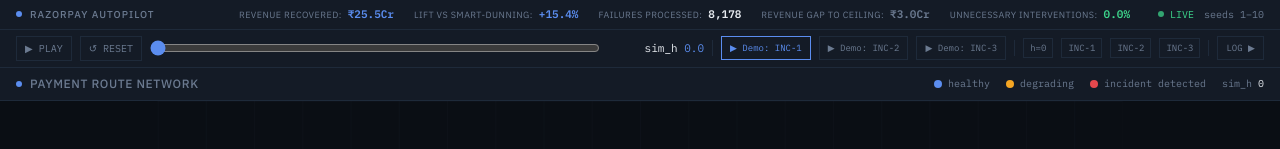
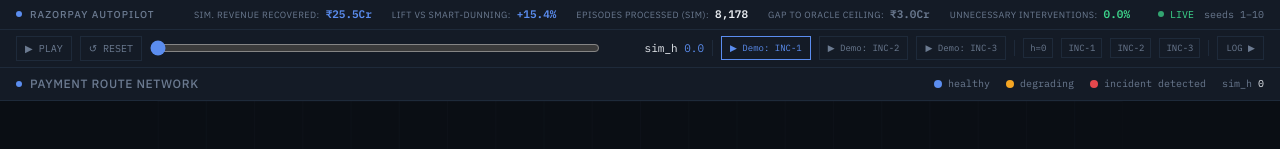
Before and after one commit to CHARU0906/razorpay-autopilot, a React (Vite) app in the folder ui/: page / in a window 1280 px wide. Shown: the top 149 px of the page. Built offline with nearby package versions, Linux system fonts and the light colour scheme.

Commit message:
Fix 4: MetricStrip labels — Sim. Revenue Recovered, Episodes Processed (Sim), UIR detail

```diff
--- a/ui/src/components/MetricStrip.jsx
+++ b/ui/src/components/MetricStrip.jsx
@@ -13,7 +13,7 @@
 
 const METRICS = [
   {
-    label: 'Revenue Recovered',
+    label: 'Sim. Revenue Recovered',
     value: fmt_inr(BENCHMARK.autopilot.gross_revenue),
     sub: `${fmt_pct(BENCHMARK.autopilot.recovery_rate)} recovery rate`,
     color: 'text-signal-blue',
@@ -27,14 +27,14 @@
     detail: `orchestration +${BENCHMARK.autopilot.orchestration_gain_pct}% · detection +${BENCHMARK.autopilot.detection_gain_pct}%`,
   },
   {
-    label: 'Failures Processed',
+    label: 'Episodes Processed (Sim)',
     value: BENCHMARK.autopilot.interventions.toLocaleString(),
     sub: `${TOTAL_EPISODES.toLocaleString()} total episodes`,
     color: 'text-text',
     detail: `${(BENCHMARK.autopilot.recovery_rate * 100).toFixed(1)}% recovered`,
   },
   {
-    label: 'Revenue Gap to Ceiling',
+    label: 'Gap to Oracle Ceiling',
     value: fmt_inr(REVENUE_AT_RISK),
     sub: `${BENCHMARK.autopilot.pct_of_oracle.toFixed(1)}% of Oracle`,
     color: 'text-muted',
@@ -45,7 +45,7 @@
     value: `${(BENCHMARK.autopilot.uir * 100).toFixed(1)}%`,
     sub: `vs Smart-Dunning 49.0%`,
     color: 'text-green',
-    detail: 'UIR (customer-visible actions)',
+    detail: 'UIR — customer-visible only',
   },
   {
     label: 'Contacts / Recovery',
```
